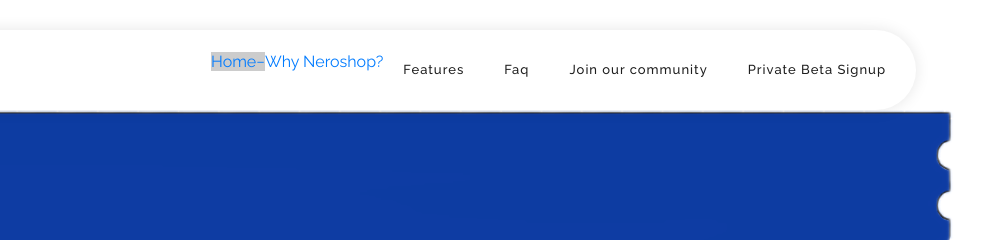
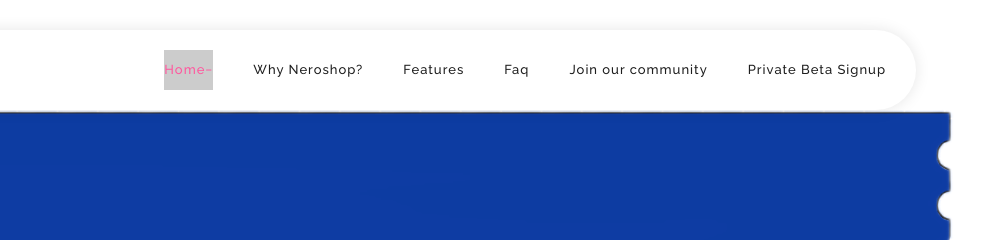
Before and after one commit to vandal-prog/nero, a plain HTML site: page index.html in a window 1280 px wide. Shown: the top 240 px of the page, 279-1280 px from the left. Drawn offline with Linux system fonts and the light colour scheme.

Commit message:
Update index.html

```diff
--- a/index.html
+++ b/index.html
@@ -93,8 +93,8 @@
                         <!-- ***** Logo End ***** -->
                         <!-- ***** Menu Start ***** -->
                         <ul class="nav">
-                            <ul><a href="#welcome" class="active">Home</a></ul>
-                            <ul><a href="#why">Why Neroshop?</a></ul>
+                            <li><a href="#welcome" class="active">Home</a></li>
+                            <li><a href="#why">Why Neroshop?</a></li>
                             <li><a href="#features">Features</a></li>
                             <li><a href="#faq">Faq</a></li>
                             <li><a href="#community">Join our community</a></li>
```
